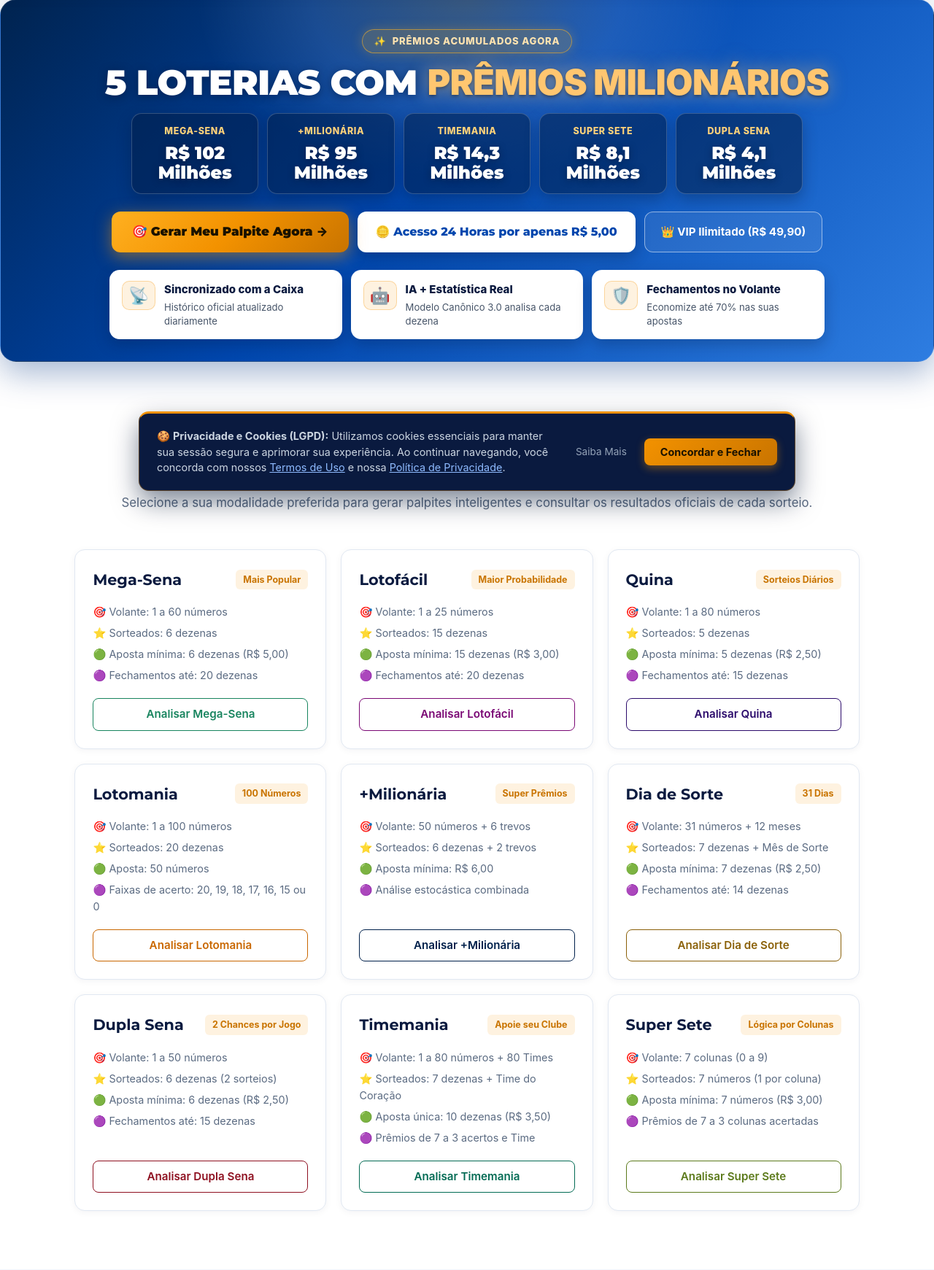
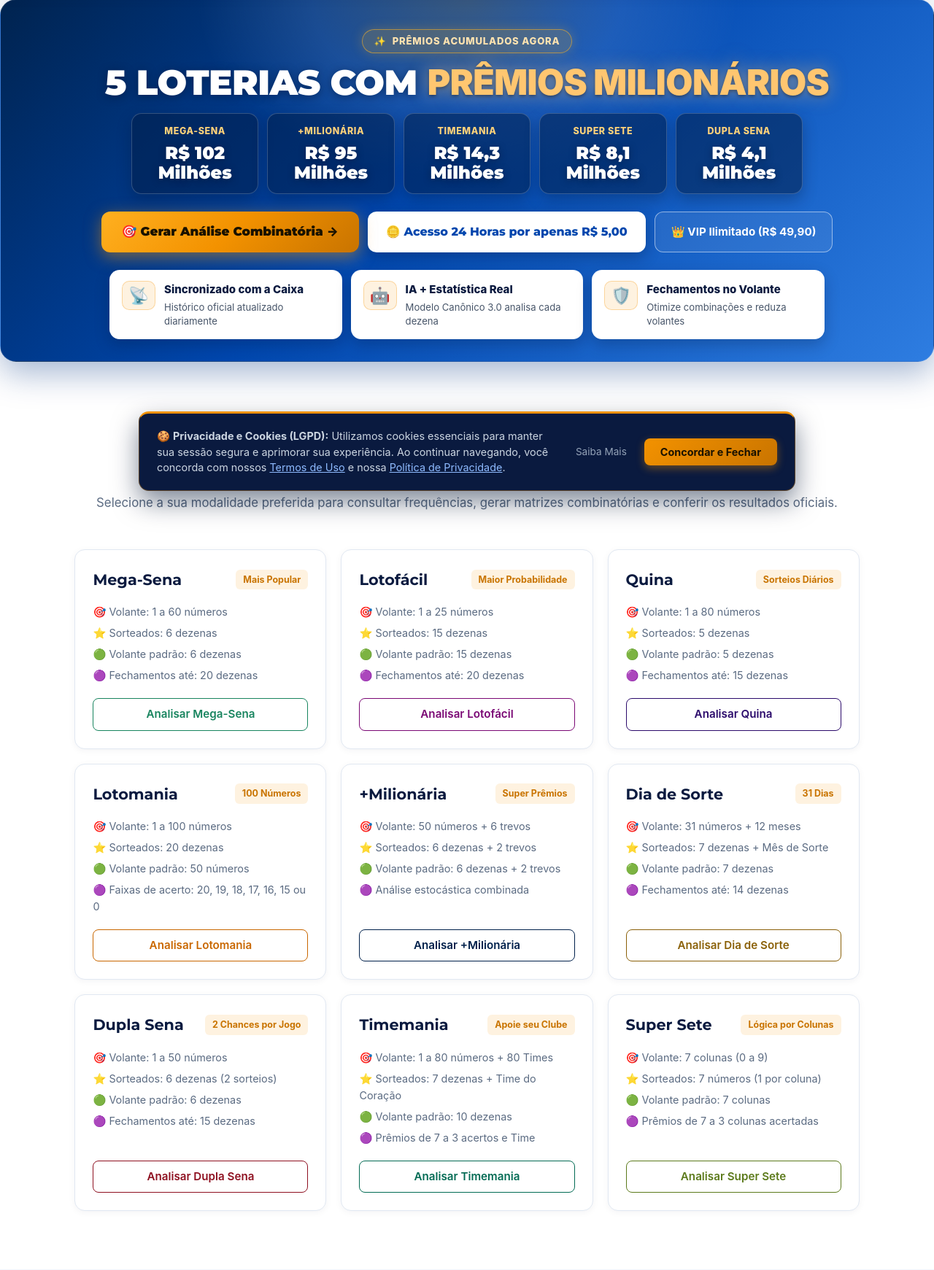
Before and after one commit to SPTOXI/calculodasorte, a Flask app: page / in a window 1280 px wide. Shown: the part 107-1848 px from the top of the page at 73% size. Run offline with Flask 3, Linux system fonts and the light colour scheme; parts of the project's set-up code (start-up, migrations or seed data) failed here and were passed over.

Commit message:
feat(compliance): add legal disclaimers and neutralize gambling triggers for Google Ads

```diff
--- a/templates/landing.html
+++ b/templates/landing.html
@@ -12,11 +12,11 @@
     </script>
     <meta charset="UTF-8">
     <meta name="viewport" content="width=device-width, initial-scale=1.0">
-    <title>Cálculo da Sorte — Palpites Inteligentes, Fechamentos e IA para Loterias</title>
+    <title>Cálculo da Sorte — Análise Estatística, Fechamentos e IA para Loterias</title>
 
     <!-- Metatags Principais de SEO -->
-    <meta name="description" content="Gere palpites inteligentes, fechamentos combinatórios e consulte análises com Inteligência Artificial para as 9 loterias oficiais da Caixa (Mega-Sena, Lotofácil, Quina e mais). Sincronizado diariamente.">
-    <meta name="keywords" content="calculo da sorte, palpites mega sena, gerador lotofacil, fechamento quina, desdobramento lotomania, inteligencia artificial loterias, simulador loterias caixa, estatisticas loterias">
+    <meta name="description" content="Plataforma de software para análise estatística, fechamentos combinatórios e inteligência de dados para as 9 loterias oficiais da Caixa (Mega-Sena, Lotofácil, Quina e mais). Sincronizado diariamente.">
+    <meta name="keywords" content="calculo da sorte, estatisticas mega sena, analise lotofacil, fechamento quina, desdobramento lotomania, inteligencia artificial dados, simulador estatistico caixa, estatisticas loterias">
     <meta name="author" content="Cálculo da Sorte">
     <meta name="robots" content="index, follow, max-image-preview:large, max-snippet:-1, max-video-preview:-1">
     <link rel="canonical" href="https://calculodasorte.com.br/">
@@ -37,14 +37,14 @@
     <meta property="og:locale" content="pt_BR">
     <meta property="og:site_name" content="Cálculo da Sorte">
     <meta property="og:url" content="https://calculodasorte.com.br/">
-    <meta property="og:title" content="Cálculo da Sorte — Palpites Inteligentes e IA para Loterias da Caixa">
-    <meta property="og:description" content="Potencialize suas apostas nas loterias da Caixa com combinações estruturadas, matrizes de fechamento e consultor IA especializado. Ganhe 1 análise grátis ao cadastrar!">
+    <meta property="og:title" content="Cálculo da Sorte — Análise Estatística e IA para Loterias da Caixa">
+    <meta property="og:description" content="Potencialize suas análises estatísticas sobre as loterias da Caixa com combinações estruturadas, matrizes de fechamento e consultor IA especializado. Receba 1 análise cortesia ao cadastrar!">
     <meta property="og:image" content="https://calculodasorte.com.br/static/og-banner.png">
 
     <!-- Twitter Card -->
     <meta name="twitter:card" content="summary_large_image">
-    <meta name="twitter:title" content="Cálculo da Sorte — Palpites Inteligentes e IA para Loterias da Caixa">
-    <meta name="twitter:description" content="Potencialize suas apostas nas 9 loterias da Caixa com combinações estruturadas, fechamentos no volante e consultoria com IA.">
+    <meta name="twitter:title" content="Cálculo da Sorte — Análise Estatística e IA para Loterias da Caixa">
+    <meta name="twitter:description" content="Potencialize seus estudos estatísticos sobre as 9 loterias da Caixa com combinações estruturadas, fechamentos no volante e consultoria com IA.">
     <meta name="twitter:image" content="https://calculodasorte.com.br/static/og-banner.png">
 
     <!-- GEO / Geotargeting Brasil -->
@@ -112,10 +112,10 @@
           "mainEntity": [
             {
               "@type": "Question",
-              "name": "O Cálculo da Sorte garante que vou ganhar na loteria?",
+              "name": "O Cálculo da Sorte garante retorno financeiro ou prêmios?",
               "acceptedAnswer": {
                 "@type": "Answer",
-                "text": "Não. Loterias são jogos de prognósticos com aleatoriedade estocástica. O Cálculo da Sorte utiliza tecnologia e análise de dados históricos para eliminar combinações improváveis, otimizar desdobramentos e gerar apostas balanceadas com equilíbrio superior a palpites aleatórios."
+                "text": "Não. Loterias são jogos de prognósticos com aleatoriedade estocástica oficial. O Cálculo da Sorte é uma plataforma SaaS de ciência de dados e modelagem matemática que analisa o histórico oficial para eliminar combinações atípicas e gerar matrizes combinatórias equilibradas para estudo estatístico."
               }
             },
             {
@@ -131,7 +131,7 @@
               "name": "Como funcionam os Fechamentos e Desdobramentos?",
               "acceptedAnswer": {
                 "@type": "Answer",
-                "text": "O usuário escolhe suas dezenas prediletas no volante e o sistema combina esses números em matrizes combinatórias que garantem matematicamente faixas de premiação secundária com economia substancial em comparação a apostas múltiplas simples."
+                "text": "O usuário seleciona dezenas no volante e o sistema processa matrizes combinatórias que otimizam a cobertura de faixas secundárias com redução matemática no número de combinações necessárias."
               }
             },
             {
@@ -155,7 +155,7 @@
               "name": "Meus dados e jogos gerados ficam seguros?",
               "acceptedAnswer": {
                 "@type": "Answer",
-                "text": "Sim. Todos os jogos gerados e dados dos apostadores são criptografados e estritamente confidenciais, em total conformidade com a LGPD (Lei Geral de Proteção de Dados)."
+                "text": "Sim. Todas as análises geradas e dados dos usuários são criptografados e estritamente confidenciais, em total conformidade com a LGPD (Lei Geral de Proteção de Dados)."
               }
             }
           ]
@@ -419,7 +419,7 @@
         <!-- Botões de Ação Imediata -->
         <div class="indep-cta-group">
             <a href="/cadastro" class="btn-indep-gold btn-indep-pulse">
-                🎯 Gerar Meu Palpite Agora &rarr;
+                🎯 Gerar Análise Combinatória &rarr;
             </a>
             <a href="/cadastro?plano=avulso" class="btn-indep-green">
                 🪙 Acesso 24 Horas por apenas R$ 5,00
@@ -449,7 +449,7 @@
                 <div class="stat-pill-icon">🛡️</div>
                 <div>
                     <strong>Fechamentos no Volante</strong>
-                    <span>Economize até 70% nas suas apostas</span>
+                    <span>Otimize combinações e reduza volantes</span>
                 </div>
             </div>
         </div>
@@ -459,7 +459,7 @@
     <section id="loterias" class="section">
         <div class="section-header">
             <h2>As 9 Loterias Oficiais da Caixa Suportadas</h2>
-            <p>Selecione a sua modalidade preferida para gerar palpites inteligentes e consultar os resultados oficiais de cada sorteio.</p>
+            <p>Selecione a sua modalidade preferida para consultar frequências, gerar matrizes combinatórias e conferir os resultados oficiais.</p>
         </div>
 
         <div class="loterias-grid">
@@ -473,7 +473,7 @@
                     <ul class="loteria-card-details">
                         <li>🎯 Volante: 1 a 60 números</li>
                         <li>⭐ Sorteados: 6 dezenas</li>
-                        <li>🟢 Aposta mínima: 6 dezenas (R$ 5,00)</li>
+                        <li>🟢 Volante padrão: 6 dezenas</li>
                         <li>🟣 Fechamentos até: 20 dezenas</li>
                     </ul>
                 </div>
@@ -490,7 +490,7 @@
                     <ul class="loteria-card-details">
                         <li>🎯 Volante: 1 a 25 números</li>
                         <li>⭐ Sorteados: 15 dezenas</li>
-                        <li>🟢 Aposta mínima: 15 dezenas (R$ 3,00)</li>
+                        <li>🟢 Volante padrão: 15 dezenas</li>
                         <li>🟣 Fechamentos até: 20 dezenas</li>
                     </ul>
                 </div>
@@ -507,7 +507,7 @@
                     <ul class="loteria-card-details">
                         <li>🎯 Volante: 1 a 80 números</li>
                         <li>⭐ Sorteados: 5 dezenas</li>
-                        <li>🟢 Aposta mínima: 5 dezenas (R$ 2,50)</li>
+                        <li>🟢 Volante padrão: 5 dezenas</li>
                         <li>🟣 Fechamentos até: 15 dezenas</li>
                     </ul>
                 </div>
@@ -524,7 +524,7 @@
                     <ul class="loteria-card-details">
                         <li>🎯 Volante: 1 a 100 números</li>
                         <li>⭐ Sorteados: 20 dezenas</li>
-                        <li>🟢 Aposta: 50 números</li>
+                        <li>🟢 Volante padrão: 50 números</li>
                         <li>🟣 Faixas de acerto: 20, 19, 18, 17, 16, 15 ou 0</li>
                     </ul>
                 </div>
@@ -541,7 +541,7 @@
                     <ul class="loteria-card-details">
                         <li>🎯 Volante: 50 números + 6 trevos</li>
                         <li>⭐ Sorteados: 6 dezenas + 2 trevos</li>
-                        <li>🟢 Aposta mínima: R$ 6,00</li>
+                        <li>🟢 Volante padrão: 6 dezenas + 2 trevos</li>
                         <li>🟣 Análise estocástica combinada</li>
                     </ul>
                 </div>
@@ -558,7 +558,7 @@
                     <ul class="loteria-card-details">
                         <li>🎯 Volante: 31 números + 12 meses</li>
                         <li>⭐ Sorteados: 7 dezenas + Mês de Sorte</li>
-                        <li>🟢 Aposta mínima: 7 dezenas (R$ 2,50)</li>
+                        <li>🟢 Volante padrão: 7 dezenas</li>
                         <li>🟣 Fechamentos até: 14 dezenas</li>
                     </ul>
                 </div>
@@ -575,7 +575,7 @@
                     <ul class="loteria-card-details">
                         <li>🎯 Volante: 1 a 50 números</li>
                         <li>⭐ Sorteados: 6 dezenas (2 sorteios)</li>
-                        <li>🟢 Aposta mínima: 6 dezenas (R$ 2,50)</li>
+                        <li>🟢 Volante padrão: 6 dezenas</li>
                         <li>🟣 Fechamentos até: 15 dezenas</li>
                     </ul>
                 </div>
@@ -592,7 +592,7 @@
                     <ul class="loteria-card-details">
                         <li>🎯 Volante: 1 a 80 números + 80 Times</li>
                         <li>⭐ Sorteados: 7 dezenas + Time do Coração</li>
-                        <li>🟢 Aposta única: 10 dezenas (R$ 3,50)</li>
+                        <li>🟢 Volante padrão: 10 dezenas</li>
                         <li>🟣 Prêmios de 7 a 3 acertos e Time</li>
                     </ul>
                 </div>
@@ -609,7 +609,7 @@
                     <ul class="loteria-card-details">
                         <li>🎯 Volante: 7 colunas (0 a 9)</li>
                         <li>⭐ Sorteados: 7 números (1 por coluna)</li>
-                        <li>🟢 Aposta mínima: 7 números (R$ 3,00)</li>
+                        <li>🟢 Volante padrão: 7 colunas</li>
                         <li>🟣 Prêmios de 7 a 3 colunas acertadas</li>
                     </ul>
                 </div>
@@ -622,13 +622,13 @@
     <section id="diferenciais" class="section" style="background: #F2F6FC;">
         <div class="section-header">
             <h2>Por que o Cálculo da Sorte é Diferente?</h2>
-            <p>Esqueça os palpites no escuro ou geradores aleatórios comuns. Conheça as vantagens da nossa plataforma:</p>
+            <p>Esqueça escolhas cegas ou geradores aleatórios comuns. Conheça a precisão analítica da nossa plataforma:</p>
         </div>
 
         <div class="features-grid">
             <div class="feature-card">
                 <div class="feature-icon">🎯</div>
-                <h3>1. Gerador Inteligente de Palpites</h3>
+                <h3>1. Modelagem Combinatória Inteligente</h3>
                 <p>
                     Nosso sistema analisa o histórico de sorteios oficiais da Caixa Econômica Federal para sugerir combinações estruturadas, eliminando combinações improváveis que só desperdiçam seu dinheiro.
                 </p>
@@ -646,7 +646,7 @@
                 <div class="feature-icon">🤖</div>
                 <h3>3. Agente IA Consultor de Loterias</h3>
                 <p>
-                    Inteligência Artificial especializada que lê o cenário do sorteio e gera pareceres didáticos e recomendações práticas, explicando a estratégia das suas apostas em português claro.
+                    Inteligência Artificial especializada que lê o cenário do sorteio e gera pareceres didáticos e recomendações práticas, explicando a estratégia das suas combinações em português claro.
                 </p>
             </div>
         </div>
@@ -655,7 +655,7 @@
     <!-- Planos e Preços -->
     <section id="planos" class="section">
         <div class="section-header">
-            <h2>Escolha o Plano Ideal para as Suas Apostas</h2>
+            <h2>Escolha a Licença de Acesso ao Software</h2>
             <p>Transparência total: pague por acesso 24 horas ou tenha acesso ilimitado com a assinatura mensal.</p>
         </div>
 
@@ -672,13 +672,13 @@
                     <ul class="pricing-features">
                         <li>✅ <strong>1 Análise Completa de Cortesia</strong></li>
                         <li>✅ Acesso a qualquer uma das 9 loterias</li>
-                        <li>✅ Geração de palpites inteligentes</li>
+                        <li>✅ Geração de combinações inteligentes</li>
                         <li>✅ Parecer básico do Agente IA</li>
                         <li>✅ Download em formato .TXT</li>
                         <li>✅ Sem necessidade de cartão de crédito</li>
                     </ul>
                 </div>
-                <a href="/cadastro" class="pricing-btn btn-secondary">Criar Conta e Ganhar 1 Grátis</a>
+                <a href="/cadastro" class="pricing-btn btn-secondary">Criar Conta e Receber 1 Teste Gratuito</a>
             </div>
 
             <!-- VIP Mensal (Destaque) -->
@@ -687,14 +687,14 @@
                 <div style="display: flex; flex-direction: column; flex-grow: 1;">
                     <div class="pricing-header-box">
                         <h3 class="pricing-title">Plano VIP Ilimitado</h3>
-                        <div class="pricing-subtitle">Para apostadores assíduos e bolões</div>
+                        <div class="pricing-subtitle">Para entusiastas de estatística e estudos avançados</div>
                     </div>
                     <div class="pricing-price">R$ 49,90 <span>/ mês</span></div>
                     <ul class="pricing-features">
                         <li>👑 <strong>Acesso 100% Ilimitado</strong></li>
                         <li>👑 Válido para Mega-Sena, Lotofácil, Quina e mais</li>
                         <li>👑 <strong>Fechamento e Desdobramento com Volante</strong></li>
-                        <li>👑 Histórico de apostas</li>
+                        <li>👑 Histórico de análises e fechamentos</li>
                         <li>👑 Conferência Automática do resultado</li>
                         <li>👑 Pareceres completos</li>
                     </ul>
@@ -710,7 +710,7 @@
                 <div style="display: flex; flex-direction: column; flex-grow: 1;">
                     <div class="pricing-header-box">
                         <h3 class="pricing-title">Acesso 24 Horas</h3>
-                        <div class="pricing-subtitle">Pague apenas quando for registrar seus jogos</div>
+                        <div class="pricing-subtitle">Pague apenas quando for utilizar o software</div>
                     </div>
                     <div class="pricing-price">
                         R$ 5,00 <span>/ análise</span>
@@ -720,13 +720,13 @@
                         <li>✅ <strong>Preço Único de R$ 5,00 ilimitado por 24 horas</strong></li>
                         <li>✅ Válido para Mega-Sena, Lotofácil, Quina e mais</li>
                         <li>✅ Liberação Imediata via PIX</li>
-                        <li>✅ Geração de palpites harmônicos e fechamentos</li>
+                        <li>✅ Geração de combinações harmônicas e fechamentos</li>
                         <li>✅ Parecer estatístico</li>
                         <li>✅ Sem mensalidade ou taxas ocultas</li>
                     </ul>
                 </div>
                 <a href="/cadastro?plano=avulso" class="pricing-btn btn-secondary" style="border-color: rgba(0, 70, 173, 0.35); color: var(--primary);">
-                    Comprar Acesso 24 Horas (R$ 5,00)
+                    Ativar Acesso 24 Horas (R$ 5,00)
                 </a>
             </div>
         </div>
@@ -744,9 +744,9 @@
 
         <div class="faq-grid">
             <div class="faq-item">
-                <h3><span>🎲</span> O Cálculo da Sorte garante que vou ganhar na loteria?</h3>
+                <h3><span>🎲</span> O Cálculo da Sorte garante premiação financeira?</h3>
                 <p>
-                    <strong>Não. E desconfie de qualquer promessa de enriquecimento fácil.</strong> Loterias são jogos de prognósticos com aleatoriedade estocástica. O que o Cálculo da Sorte faz é aplicar tecnologia e análise de dados para <em>eliminar combinações improváveis</em>, otimizar desdobramentos e gerar apostas com equilíbrio superior a palpites aleatórios.
+                    <strong>Não. E desconfie de qualquer promessa de enriquecimento fácil.</strong> Loterias são jogos de prognósticos com aleatoriedade estocástica. O que o Cálculo da Sorte faz é aplicar tecnologia e análise de dados para <em>eliminar combinações improváveis</em>, otimizar desdobramentos e gerar combinações com equilíbrio estatístico superior a escolhas puramente aleatórias.
                 </p>
             </div>
 
@@ -781,7 +781,7 @@
             <div class="faq-item">
                 <h3><span>🛡️</span> Meus dados e jogos gerados ficam seguros?</h3>
                 <p>
-                    Sim. Seguimos estritamente a <strong>LGPD (Lei nº 13.709/2018)</strong>. Suas senhas são criptografadas com SHA-256 e salteamento, suas apostas salvas são de visualização exclusiva da sua conta e disponibilizamos exportação completa dos seus dados no painel do usuário.
+                    Sim. Seguimos estritamente a <strong>LGPD (Lei nº 13.709/2018)</strong>. Suas senhas são criptografadas com SHA-256 e salteamento, suas análises e simulações salvas são de visualização exclusiva da sua conta e disponibilizamos exportação completa dos seus dados no painel do usuário.
                 </p>
             </div>
         </div>
@@ -798,9 +798,12 @@
             <span style="color: #4C608C;">•</span>
             <a href="mailto:silvio.luis.morais@gmail.com" style="color: #9FB2D4; text-decoration: none; font-weight: 600;">Encarregado LGPD (DPO)</a>
         </div>
-        <p class="footer-disclaimer">
-            <strong>Aviso de Responsabilidade e Transparência:</strong> O Cálculo da Sorte é uma plataforma de pesquisa e análise probabilística baseada em análise de dados estatísticos e inteligência artificial. Loterias são jogos de prognósticos estocásticos e dependem de sorteio oficial realizado pela Caixa Econômica Federal. Nossos cálculos otimizam combinações, mas não garantem prêmios fixos. Jogue com responsabilidade. Proibido para menores de 18 anos.
-        </p>
+                <div class="footer-disclaimer" style="background: rgba(255,255,255,0.06); border: 1px solid rgba(255,255,255,0.15); border-radius: 12px; padding: 18px 22px; margin: 20px auto; max-width: 1000px; text-align: left; font-size: 0.84rem; line-height: 1.6; color: #cbd5e1;">
+            <strong style="color: #FFC670;">⚖️ AVISO LEGAL E DE CONFORMIDADE COM POLÍTICAS DE ANÚNCIOS:</strong><br>
+            O <strong>Cálculo da Sorte</strong> é uma plataforma independente de software (SaaS) dedicada à ciência de dados, modelagem matemática, análise combinatória e consulta de resultados de fontes públicas oficiais.
+            <strong>NÃO somos casa de apostas, NÃO comercializamos bilhetes ou bolões lotéricos e NÃO realizamos jogos de azar de qualquer natureza.</strong>
+            Não realizamos captação de apostas financeiras. As análises e simulações combinatórias fornecidas têm finalidade estritamente analítica, estatística e educativa. Loterias são serviços públicos oficiais geridos com exclusividade pela Caixa Econômica Federal.
+        </div>
         <p class="footer-copy">
             © 2026 Cálculo da Sorte — Todos os direitos reservados. Em conformidade com a LGPD (Lei nº 13.709/2018).
         </p>
```
Also changed, not shown: templates/dashboard_base.html (+7 -0 lines), templates/index.html (+8 -8 lines), templates/resultado.html (+8 -5 lines).
